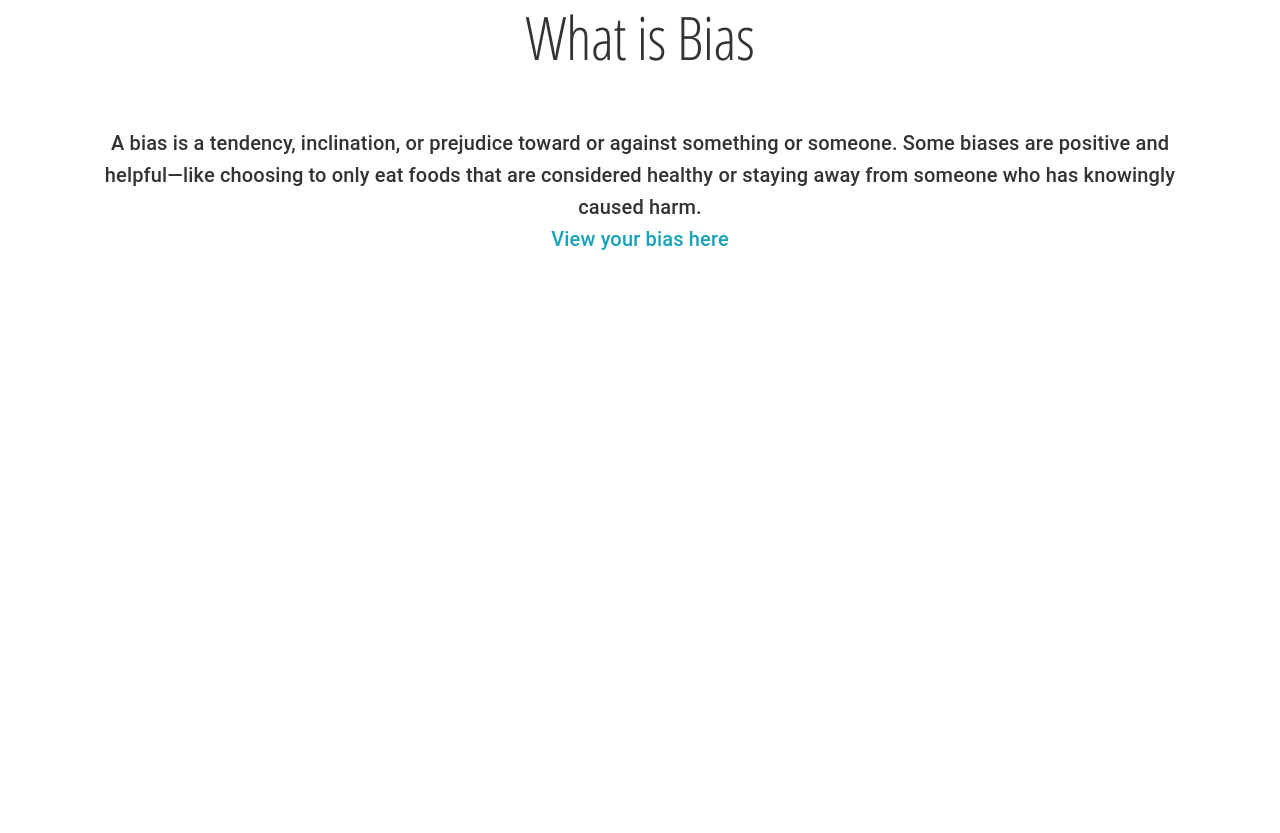
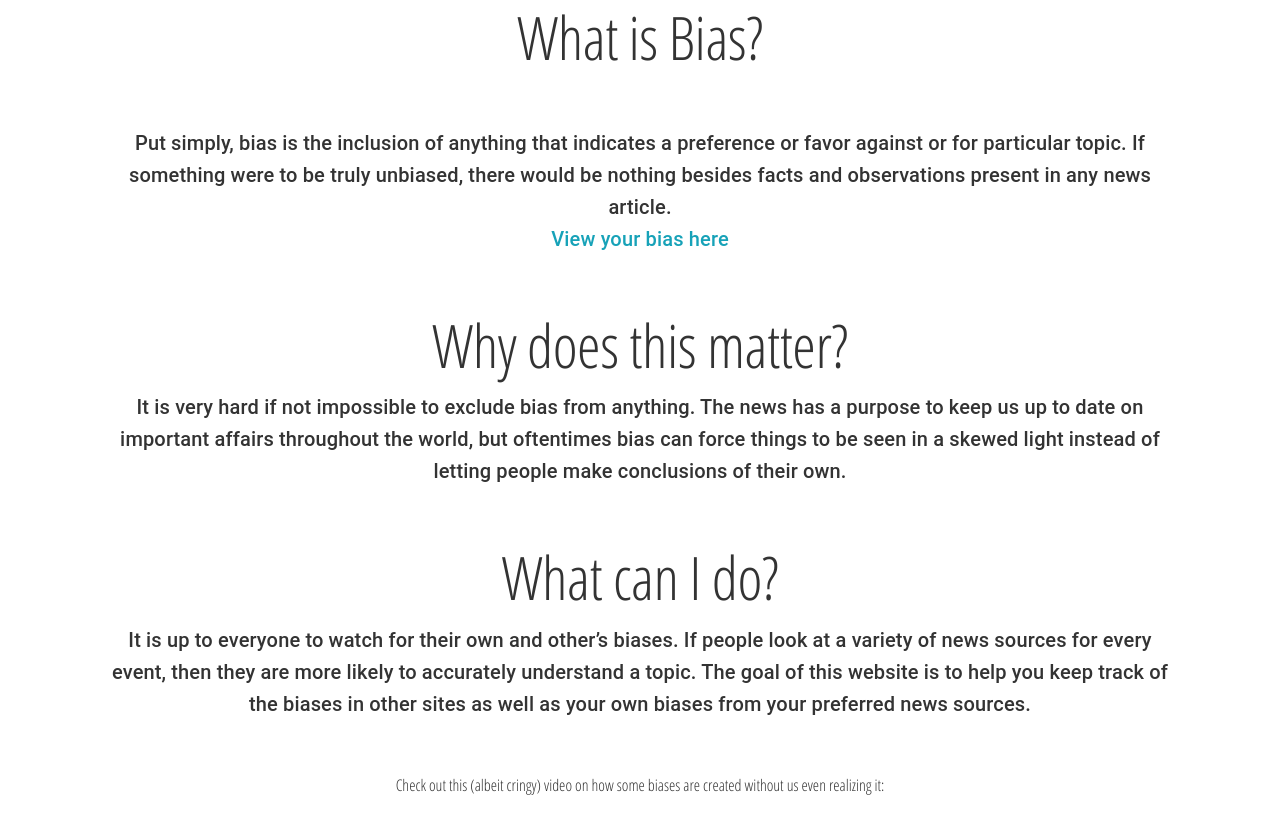
Before and after one commit to jacob-abraham/Sunhacks2019, a React (Create React App) app in the folder front-end/: page /home in a window 1280 px wide. Shown: the part 1220-2053 px from the top of the page. Before the commit the page ends 1571 px from the top, so only its background shows below. Built offline with nearby package versions, Linux system fonts and the light colour scheme; grey boxes are pictures that could not be loaded.

Commit message:
fixed GET req

```diff
--- a/front-end/src/App.js
+++ b/front-end/src/App.js
@@ -6,6 +6,7 @@ import Login from "./components/auth/Login";
 import Home from "./components/home/Home";
 import Profile from "./components/profile/Profile";
 import Search from "./components/search/Search";
+import About from "./components/about/About";
 import { BrowserRouter as Router, Route, Switch } from "react-router-dom";
 import "./App.css";
 
@@ -24,9 +25,7 @@ function App() {
             <Route exact path="/home" component={Home} />
             <Route exact path="/profile" component={Profile} />
             <Route exact path="/search" component={Search} />
-            {
-              //<Route exact path="/try" component={Links} />
-            }
+            <Route exact path="/about" component={About} />
           </Switch>
         </section>
       </Fragment>
--- /dev/null
+++ b/front-end/src/components/about/About.js
@@ -0,0 +1,75 @@
+import React, { Fragment } from "react";
+import Typography from "@material-ui/core/Typography";
+
+function About() {
+  return (
+    <Fragment>
+      <Typography
+        variant="h2"
+        style={{
+          textAlign: "center",
+          marginTop: "7%",
+          fontFamily: "Open Sans Condensed , sans-serif"
+        }}
+      >
+        About Us
+      </Typography>
+      <div
+        style={{
+          textAlign: "center",
+          fontFamily: "Open Sans Condensed , sans-serif"
+        }}
+      >
+        <Typography
+          variant="h4"
+          style={{
+            textAlign: "left",
+            marginTop: "%5",
+            fontStyle: "strong"
+          }}
+        >
+          Misson:
+        </Typography>
+        <Typography
+          variant="b2"
+          style={{
+            textAlign: "left",
+            marginTop: "%5"
+          }}
+        >
+          Our mission is to provide a means where people can easily see the
+          presence of bias in news sources as well as their own, through which
+          they can work on improving their exposure to biased media and reach
+          their own conclusions about current events.
+        </Typography>
+        <Typography
+          variant="h5"
+          style={{
+            textAlign: "left",
+            marginTop: "%5",
+            fontStyle: "italic"
+          }}
+        >
+          How can this website help?
+        </Typography>
+        <Typography
+          variant="h5"
+          style={{
+            textAlign: "left",
+            marginTop: "%5",
+            fontStyle: "italic"
+          }}
+        >
+          "nbsp" How does it work?
+        </Typography>
+        <Typography variant="h6">
+          <a href="https://www.isidewith.com/political-quiz">
+            View your bias here
+          </a>
+        </Typography>
+      </div>
+    </Fragment>
+  );
+}
+
+export default About;
--- a/front-end/src/components/home/BiasSection.js
+++ b/front-end/src/components/home/BiasSection.js
@@ -13,7 +13,7 @@ function BiasSection() {
           fontFamily: "Open Sans Condensed , sans-serif"
         }}
       >
-        What is Bias
+        What is Bias?
       </Typography>
       <div
         style={{
@@ -22,10 +22,10 @@ function BiasSection() {
         }}
       >
         <Typography variant="h6">
-          A bias is a tendency, inclination, or prejudice toward or against
-          something or someone. Some biases are positive and helpful—like
-          choosing to only eat foods that are considered healthy or staying away
-          from someone who has knowingly caused harm.
+          Put simply, bias is the inclusion of anything that indicates a
+          preference or favor against or for particular topic. If something were
+          to be truly unbiased, there would be nothing besides facts and
+          observations present in any news article.
         </Typography>
         <Typography variant="h6">
           <a href="https://www.isidewith.com/political-quiz">
@@ -33,6 +33,79 @@ function BiasSection() {
           </a>
         </Typography>
       </div>
+      <Typography
+        variant="h2"
+        style={{
+          textAlign: "center",
+          marginTop: "5%",
+          fontFamily: "Open Sans Condensed , sans-serif"
+        }}
+      >
+        Why does this matter?
+      </Typography>
+      <div
+        style={{
+          textAlign: "center",
+          marginTop: "1%",
+          fontFamily: "Open Sans Condensed , sans-serif"
+        }}
+      >
+        <Typography variant="h6">
+          It is very hard if not impossible to exclude bias from anything. The
+          news has a purpose to keep us up to date on important affairs
+          throughout the world, but oftentimes bias can force things to be seen
+          in a skewed light instead of letting people make conclusions of their
+          own.
+        </Typography>
+      </div>
+      <Typography
+        variant="h2"
+        style={{
+          textAlign: "center",
+          marginTop: "5%",
+          fontFamily: "Open Sans Condensed , sans-serif"
+        }}
+      >
+        What can I do?
+      </Typography>
+      <div
+        style={{
+          textAlign: "center",
+          marginTop: "1%",
+          fontFamily: "Open Sans Condensed , sans-serif"
+        }}
+      >
+        <Typography variant="h6">
+          It is up to everyone to watch for their own and other’s biases. If
+          people look at a variety of news sources for every event, then they
+          are more likely to accurately understand a topic. The goal of this
+          website is to help you keep track of the biases in other sites as well
+          as your own biases from your preferred news sources.
+        </Typography>
+      </div>
+      <div
+        style={{
+          textAlign: "center",
+          marginTop: "5%",
+          fontFamily: "Open Sans Condensed , sans-serif"
+        }}
+      >
+        <Typography variant="b2">
+          Check out this (albeit cringy) video on how some biases are created
+          without us even realizing it:
+        </Typography>
+      </div>
+      <div align="center">
+        <iframe
+          src="https://www.youtube.com/embed/Q8NydsXl32s"
+          frameborder="0"
+          title="Clip"
+          allow="accelerometer; autoplay; encrypted-media; gyroscope; picture-in-picture"
+          allowfullscreen
+          width="560"
+          height="315"
+        ></iframe>
+      </div>
     </Fragment>
   );
 }
--- a/front-end/src/components/search/Search.js
+++ b/front-end/src/components/search/Search.js
@@ -9,7 +9,7 @@ import axios from "axios";
 
 class Search extends Component {
   state = {
-    links: null,
+    articles: null,
     loading: false,
     dataLoaded: false,
     value: ""
@@ -20,9 +20,10 @@ class Search extends Component {
     const res = await axios.get(
       `http://back-end-dev.us-west-1.elasticbeanstalk.com/keyword?key=${keyword}`
     );
-    const links = await res.data.links[0];
-    const cnnLinks = links.CNN;
-    this.setState({ links: cnnLinks, loading: false, dataLoaded: true });
+    const data = await res.data;
+    const dataArr = data.data; //an array of objects
+    console.log(dataArr);
+    this.setState({ articles: dataArr, loading: false, dataLoaded: true });
   };
 
   onChangeHandler = async e => {
@@ -56,7 +57,9 @@ class Search extends Component {
           </div>
           <div style={{ textAlign: "center", margin: "2%" }}>
             {this.state.loading && <CircularProgress color="primary" />}
-            {this.state.dataLoaded && <SearchResults data={this.state.links} />}
+            {this.state.dataLoaded && (
+              <SearchResults data={this.state.articles} />
+            )}
           </div>
         </section>
       </Fragment>
--- a/front-end/src/components/search/SearchResults.js
+++ b/front-end/src/components/search/SearchResults.js
@@ -3,15 +3,13 @@ import List from "@material-ui/core/List";
 import ResultArea from "./ResultArea";
 
 function SearchResults(props) {
-  console.log(props);
-  console.log(props.data);
   return (
     <List>
-      {props.data.map(article => (
+      {props.map(article => (
         <ResultArea
-          key={article}
-          link={article}
-          title="Biden, Harris, Bernie go head to head in third democratic debate live" //{article.title}
+          key={article.title}
+          link={article.source}
+          title={article.title} //{article.title}
           bias="7.8" //{article.bias}
         />
       ))}
```
